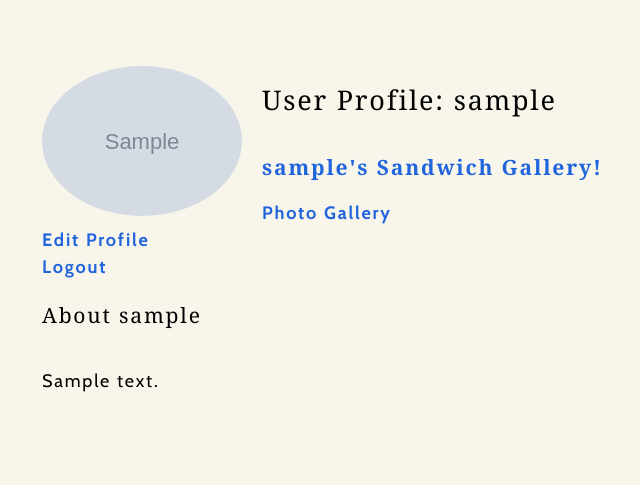
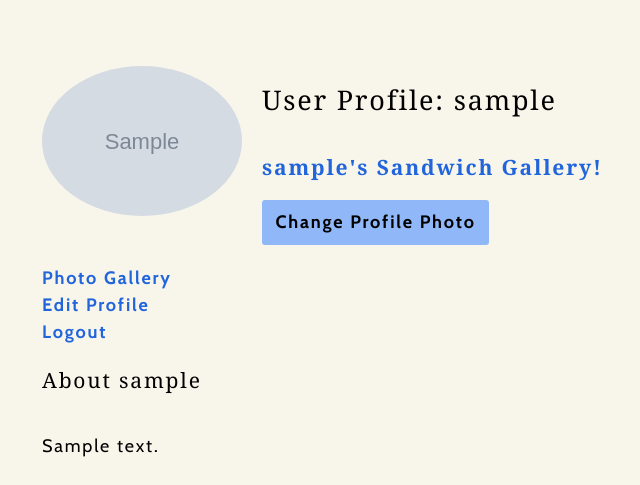
Before and after one commit to fraserpage/Open-Face-Sandwich-App, a Django app: page /users/1/ in a window 1280 px wide. Shown: the part 132-617 px from the top of the page, without its empty margins (258-898 px from the left). Run offline with Django 3.2, Linux system fonts and the light colour scheme; tables that the repository leaves empty hold one stand-in row (values such as "Sample post"); grey boxes marked "Sample" are stand-in pictures; some web fonts are replaced.

Commit message:
Manual merge of thumbnail-and-profile-changes branch

```diff
--- a/main_app/models.py
+++ b/main_app/models.py
@@ -27,6 +27,7 @@ class Sandwich(models.Model):
         Photo, on_delete=models.CASCADE, related_name='bottom_id')
     creation_date = models.DateField(auto_now_add=True)
     recent_update = models.DateField(auto_now_add=True)
+    thumbnail = models.TextField(default="thumbnail_url")
     user = models.ForeignKey(User, on_delete=models.CASCADE)
 
     # included this in case you wanted to view the sandwich
--- a/main_app/templates/base.html
+++ b/main_app/templates/base.html
@@ -102,5 +102,6 @@
             </nav>
         </footer>
     </div>
+    {% block add_to_footer %}{% endblock %}
 </body>
 </html>
--- a/main_app/templates/sandwich/gallery.html
+++ b/main_app/templates/sandwich/gallery.html
@@ -14,9 +14,7 @@
     <div id="sandwich-gallery-grid">
             {% for sandwich in sandwiches %}
                 <a href="/sandwiches/{{ sandwich.id }}">
-                    <img class="sandwich-top" src="{{ sandwich.top.top }}">
-                    <img class="sandwich-middle" src="{{ sandwich.middle.middle }}">
-                    <img class="sandwich-bottom" src="{{ sandwich.bottom.bottom }}">
+                    <img src="{{ sandwich.thumbnail }}">
                     Creator: <a href="/users/{{ sandwich.user.id }}">{{sandwich.user}}</a>
             {% endfor %}
     </div>
--- a/main_app/templates/user/photo/detail.html
+++ b/main_app/templates/user/photo/detail.html
@@ -9,8 +9,6 @@
     <img class="sandwich-middle" src="{{ photo.middle }}">
     <img class="sandwich-bottom" src="{{ photo.bottom }}">
 </div>
-<!-- {% if user.id == user_id %}
-    <a href="/users/{{ user_id }}/photos/{{ photo.id }}/delete"><button>Delete</button></a>
-{% endif %} -->
+
 
 {% endblock %}
--- a/main_app/templates/user/profile.html
+++ b/main_app/templates/user/profile.html
@@ -10,6 +10,7 @@
 <h2 class="page-headline">User Profile: {{ profile_user.username }}</h2>
 <h3><a href="{% url 'user_sandwich_gallery' profile_user.id %}">{{ profile_user.username }}'s Sandwich Gallery!</a></h3>
 {% if user.is_authenticated and user.id == profile_user.id %}
+    <a class="button" href="{% url 'user_sandwich_gallery' profile_user.id %}">Change Profile Photo</a><br>
     <a href="{% url 'user_photo_gallery' profile_user.id %}">Photo Gallery</a><br>
     <a href="{% url 'user_profile_edit' profile_user.id %}">Edit Profile</a><br>
     <a href="{% url 'logout' %}">Logout</a>
--- a/main_app/templates/user/profile_edit.html
+++ b/main_app/templates/user/profile_edit.html
@@ -10,7 +10,9 @@
     <input type="email" id="user-email" name="email" form="user-profile-edit-form" value="{{ profile_user.email }}">
     <label for="user-bio">Bio:</label>
     <textarea id="user-bio" name="bio" form="user-profile-edit-form">{{ profile_user.bio }}</textarea>
+    {% if not profile_user.img_src %}
     <input type="hidden" id="user-img-src" name="img-src" form="user-profile-edit-form" value="{% static 'images/profile-placeholder.png' %}">
+    {% endif %}
     <button type="submit" id="user-profile-edit-submit" name="user-profile-edit-submit" form="user-profile-edit-form">SUBMIT</button>
   </form>
 
--- a/main_app/urls.py
+++ b/main_app/urls.py
@@ -48,6 +48,7 @@ urlpatterns = [
     path('users/<int:user_id>/photos/<int:photo_id>/',
          views.user_photo_detail, name='user_photo_detail'),
     path('accounts/signup/', views.signup, name='signup'),
+    path('sandwiches/<int:sandwich_id>/profile_photo/', views.set_profile_photo),
 
     # delete a photo
     path('users/<int:user_id>/photos/<int:photo_id>/delete', views.photo_delete),
--- a/main_app/views.py
+++ b/main_app/views.py
@@ -220,9 +220,9 @@ def save_sandwich_thumbnail(sandwich_id):
     sandwich_thumbnail = save_file_to_memory(sandwich_thumbnail)
     s3 = boto3.client('s3')
     key = uuid.uuid4().hex[:6] + str(sandwich_id) + ".jpg"
+    # print("key in save_sandwich_thumbnail", key)
     try:
         s3.upload_fileobj(sandwich_thumbnail, BUCKET, key)
-        # build the full string
         url = f'{S3_BASE_URL}{BUCKET}/{key}'
         return url
     except:
@@ -298,6 +298,17 @@ def user_profile(request, user_id):
         'sandwiches': sandwiches,
         'user': user
     })
+
+
+@login_required
+def set_profile_photo(request, sandwich_id):
+    print("user set profile photo worked")
+    sandwich = Sandwich.objects.get(id=sandwich_id)
+    profile_data = Profile.objects.get(user_id=request.user.id)
+    profile_data.img_src = sandwich.thumbnail
+    print("user set profile data after setting img", profile_data.img_src)
+    profile_data.save()
+    return redirect(f'/users/{request.user.id}/')
 
 
 @login_required
```
Also changed, not shown: main_app/templates/sandwich/detail.html (+3 -4 lines), 1 other file.
